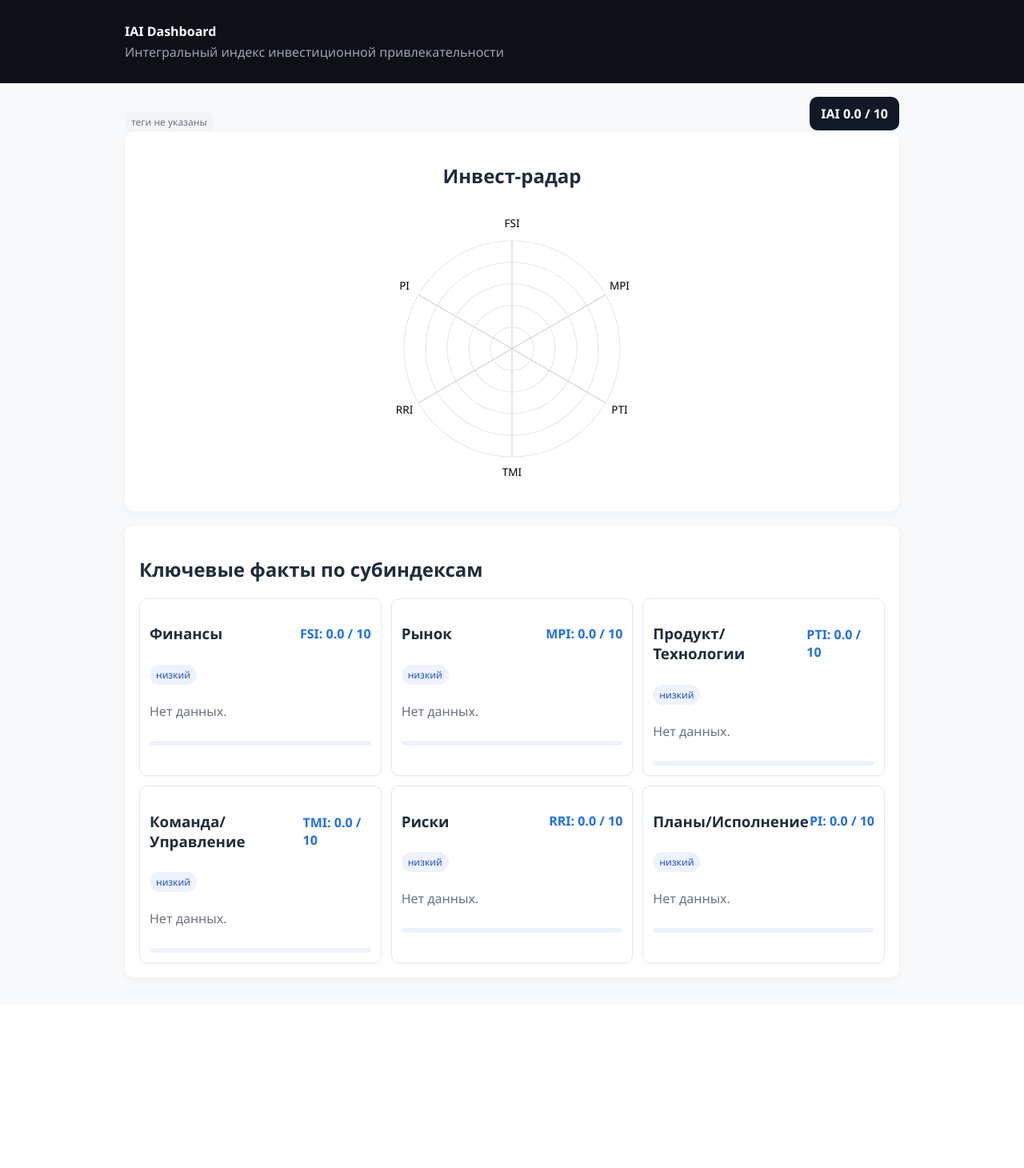
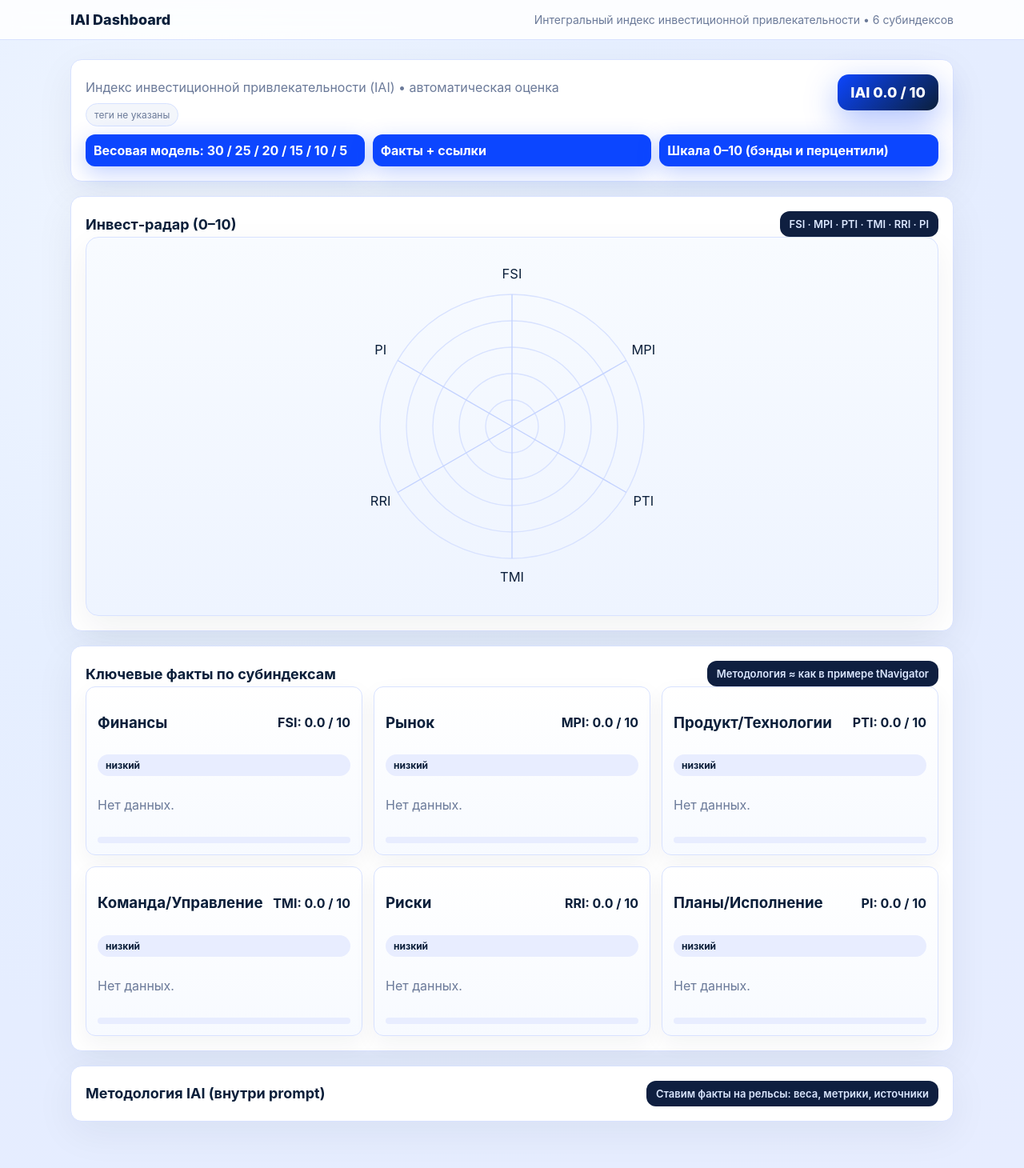
Before and after one commit to Dakimes/IAI, a Flask app: template iai_app/templates/company.html in a window 1280 px wide. Shown: the whole page at 80% size. Before the commit the page ends 1225 px from the top, so only its background shows below. Run offline with Flask 3, Linux system fonts and the light colour scheme; the template is opened without the code that fills it, so the values that code supplies are empty.

Commit message:
Refine IAI methodology prompt and refresh UI

```diff
--- a/iai_app/app.py
+++ b/iai_app/app.py
@@ -4,6 +4,94 @@ from flask import Flask, render_template, request, jsonify, abort
 
 from db import init_db, fetch_companies, fetch_company, insert_company
 from iai_logic import evaluate_company, slugify
+
+
+METHODOLOGY_OVERVIEW = [
+    {
+        "code": "FSI",
+        "name_en": "Financial Strength & Integrity",
+        "name_ru": "Финансовая устойчивость",
+        "summary": "Масштаб, рентабельность и долговая нагрузка",
+        "metrics": [
+            "Рост выручки YoY, чистая маржа, OpCF/Revenue",
+            "Net Debt / EBITDA, Interest Coverage",
+            "CCC = DIO + DSO − DPO",
+        ],
+        "weight": "30%",
+        "links": [
+            "Investopedia: CCC и Interest Coverage",
+            "Corporate Finance Institute: Net Debt / EBITDA",
+        ],
+    },
+    {
+        "code": "MPI",
+        "name_en": "Market Potential & Intensity",
+        "name_ru": "Рынок и динамика",
+        "summary": "Скорость роста, гео и каналы, конкуренция",
+        "metrics": [
+            "CAGR рынка, геодиверсификация",
+            "Канальная диверсификация B2G/B2B/B2E/B2C",
+            "HHI концентрации, NPS, длина сделки",
+        ],
+        "weight": "25%",
+        "links": [
+            "US DOJ/FTC: HHI пороги",
+            "Bain: NPS формула",
+        ],
+    },
+    {
+        "code": "PTI",
+        "name_en": "Product & Technology Intensity",
+        "name_ru": "Продукт и технологии",
+        "summary": "Зрелость, IP и интенсивность R&D",
+        "metrics": [
+            "TRL 1–9, ITC (tech momentum)",
+            "Портфель и качество IP, горизонт защиты",
+            "R&D / Revenue",
+        ],
+        "weight": "20%",
+        "links": ["NASA: TRL шкала"],
+    },
+    {
+        "code": "TMI",
+        "name_en": "Team & Management Integrity",
+        "name_ru": "Команда и управление",
+        "summary": "Лидеры, совет, мотивация и прозрачность",
+        "metrics": [
+            "Опыт leadership, кризисы, международность",
+            "Совет/независимые, комитеты, аудит",
+            "ESOP покрытие, соответствие G20/OECD",
+        ],
+        "weight": "15%",
+        "links": ["G20/OECD: Corporate Governance"],
+    },
+    {
+        "code": "RRI",
+        "name_en": "Risk & Resilience Index",
+        "name_ru": "Риски и устойчивость",
+        "summary": "Регуляторика, IP-горизонт, санкции",
+        "metrics": [
+            "Локализация (ПП-719/СТ-1)",
+            "IP-риски, судебные/санкционные кейсы",
+            "Доля B2G, компонентные зависимости",
+        ],
+        "weight": "10%",
+        "links": ["G20/OECD: governance", "HHI метод"],
+    },
+    {
+        "code": "PI",
+        "name_en": "Plan & Implementation",
+        "name_ru": "Планы и исполнение",
+        "summary": "Попадание в KPI и реалистичность планов",
+        "metrics": [
+            "MAPE/WAPE точность прогнозов",
+            "Hit-ratio KPI, NPS как прокси спроса",
+            "Согласованность с CAGR отрасли",
+        ],
+        "weight": "5%",
+        "links": ["Baeldung: MAPE/WAPE разбор"],
+    },
+]
 
 app = Flask(__name__)
 
@@ -32,6 +120,7 @@ def company(slug):
         iai=row["iai"],
         subindices=subindices.get("subindices", {}),
         tags=subindices.get("tags", []),
+        methodology=METHODOLOGY_OVERVIEW,
     )
 
 
--- a/iai_app/static/main.js
+++ b/iai_app/static/main.js
@@ -76,7 +76,7 @@ function initRadar() {
     circle.setAttribute('cy', center);
     circle.setAttribute('r', r);
     circle.setAttribute('fill', 'none');
-    circle.setAttribute('stroke', '#e5e7eb');
+    circle.setAttribute('stroke', '#d8e2ff');
     svg.appendChild(circle);
   }
 
@@ -88,7 +88,7 @@ function initRadar() {
     line.setAttribute('y1', center);
     line.setAttribute('x2', center + radius * Math.cos(angle));
     line.setAttribute('y2', center + radius * Math.sin(angle));
-    line.setAttribute('stroke', '#cbd5e1');
+    line.setAttribute('stroke', '#c3d2ff');
     svg.appendChild(line);
 
     const label = document.createElementNS(ns, 'text');
@@ -97,6 +97,7 @@ function initRadar() {
     label.setAttribute('text-anchor', 'middle');
     label.setAttribute('alignment-baseline', 'middle');
     label.setAttribute('font-size', '12');
+    label.setAttribute('fill', '#0b1f3a');
     label.textContent = axis;
     svg.appendChild(label);
 
@@ -109,8 +110,8 @@ function initRadar() {
 
   const polygon = document.createElementNS(ns, 'polygon');
   polygon.setAttribute('points', points.map(p => p.join(',')).join(' '));
-  polygon.setAttribute('fill', 'rgba(31,111,235,0.35)');
-  polygon.setAttribute('stroke', '#1f6feb');
+  polygon.setAttribute('fill', 'rgba(12,70,255,0.28)');
+  polygon.setAttribute('stroke', '#0c46ff');
   polygon.setAttribute('stroke-width', '2');
   svg.appendChild(polygon);
 }
--- a/iai_app/static/style.css
+++ b/iai_app/static/style.css
@@ -1,112 +1,319 @@
 :root {
-  --bg: #f7f9fb;
-  --primary: #1f6feb;
-  --card: #ffffff;
-  --text: #1f2d3d;
-  --muted: #6b7280;
-  --border: #e5e7eb;
+  --bg: radial-gradient(circle at 20% 20%, #f0f6ff 0, #e6efff 35%, #e5edff 65%, #e7edff 100%);
+  --surface: #ffffff;
+  --primary: #1b4fff;
+  --primary-2: #0b1f3a;
+  --accent: #a8c7ff;
+  --muted: #6b7a99;
+  --border: #d8e2ff;
+  --glow: 0 10px 50px rgba(27, 79, 255, 0.12);
 }
+
 * { box-sizing: border-box; }
+
 body {
   margin: 0;
-  font-family: 'Segoe UI', system-ui, -apple-system, sans-serif;
+  font-family: 'Inter', 'Segoe UI', system-ui, -apple-system, sans-serif;
   background: var(--bg);
-  color: var(--text);
+  color: var(--primary-2);
 }
+
 .container {
-  width: 95%;
-  max-width: 1000px;
+  width: 96%;
+  max-width: 1140px;
   margin: 0 auto;
-  padding: 16px;
+  padding: 24px 18px 40px;
 }
+
 .site-header {
-  background: #0d1117;
-  color: #fff;
-  padding: 12px 0;
+  position: sticky;
+  top: 0;
+  z-index: 10;
+  backdrop-filter: blur(10px);
+  background: rgba(255, 255, 255, 0.86);
+  border-bottom: 1px solid var(--border);
 }
-.logo { font-weight: 700; color: #fff; text-decoration: none; }
-.tagline { margin: 4px 0 0; color: #9ca3af; }
+
+.site-header .container {
+  display: flex;
+  align-items: center;
+  justify-content: space-between;
+  gap: 12px;
+  padding-top: 14px;
+  padding-bottom: 14px;
+}
+
+.logo {
+  font-weight: 800;
+  color: var(--primary-2);
+  text-decoration: none;
+  font-size: 18px;
+}
+
+.tagline { margin: 0; color: var(--muted); font-size: 14px; }
+
 .hero {
-  background: var(--card);
-  padding: 18px;
-  border-radius: 12px;
-  box-shadow: 0 2px 10px rgba(0,0,0,0.05);
-  margin: 20px 0;
+  background: linear-gradient(135deg, rgba(27, 79, 255, 0.12), rgba(10, 71, 177, 0.12));
+  padding: 22px;
+  border-radius: 16px;
+  box-shadow: var(--glow);
+  margin: 22px 0;
+  border: 1px solid var(--border);
 }
-.search-form { display: flex; gap: 8px; margin-top: 10px; }
+
+.hero h1 { margin: 0 0 8px; font-size: 28px; }
+.hero p { margin: 0; color: var(--muted); }
+
+.search-form { display: flex; gap: 10px; margin-top: 14px; flex-wrap: wrap; }
 .search-form input {
   flex: 1;
-  padding: 10px 12px;
+  min-width: 220px;
+  padding: 12px 14px;
   border: 1px solid var(--border);
-  border-radius: 8px;
+  border-radius: 12px;
+  background: #f8fbff;
+  color: var(--primary-2);
 }
 .search-form button {
-  padding: 10px 14px;
+  padding: 12px 18px;
   background: var(--primary);
   color: white;
   border: none;
-  border-radius: 8px;
+  border-radius: 12px;
   cursor: pointer;
+  font-weight: 700;
+  box-shadow: 0 10px 30px rgba(27, 79, 255, 0.25);
 }
-.table-wrapper, .radar-block, .facts-grid, .not-found {
-  background: var(--card);
+
+.panel {
+  background: var(--surface);
   padding: 18px;
-  border-radius: 12px;
-  box-shadow: 0 2px 10px rgba(0,0,0,0.05);
+  border-radius: 14px;
+  border: 1px solid var(--border);
+  box-shadow: 0 14px 50px rgba(11, 31, 58, 0.06);
   margin-bottom: 18px;
 }
-.rating-table { width: 100%; border-collapse: collapse; margin-top: 12px; }
-.rating-table th, .rating-table td { padding: 10px; border-bottom: 1px solid var(--border); }
-.rating-table a { color: var(--primary); text-decoration: none; }
 
-.company-header { display: flex; justify-content: space-between; align-items: center; gap: 12px; flex-wrap: wrap; }
-.tags { display: flex; flex-wrap: wrap; gap: 6px; }
-.tag { padding: 4px 8px; background: #e0e7ff; color: #1e3a8a; border-radius: 8px; font-size: 12px; }
-.tag.muted { background: #f3f4f6; color: var(--muted); }
-.iai-badge { padding: 10px 14px; background: #111827; color: #fff; border-radius: 10px; font-weight: 700; }
+.panel h2 { margin: 0 0 12px; font-size: 18px; }
+
+.rating-table {
+  width: 100%;
+  border-collapse: collapse;
+  margin-top: 8px;
+}
+
+.rating-table th,
+.rating-table td {
+  padding: 12px 10px;
+  border-bottom: 1px solid var(--border);
+}
+
+.rating-table th { text-align: left; color: var(--muted); font-weight: 600; }
+.rating-table td:first-child a { color: var(--primary-2); font-weight: 700; text-decoration: none; }
+.rating-table tr:hover { background: #f5f8ff; }
+
+.pill-score {
+  display: inline-flex;
+  align-items: center;
+  gap: 8px;
+  background: #edf2ff;
+  color: var(--primary);
+  padding: 6px 10px;
+  border-radius: 999px;
+  font-weight: 700;
+}
+
+.company-header {
+  display: flex;
+  justify-content: space-between;
+  align-items: flex-start;
+  gap: 12px;
+  flex-wrap: wrap;
+}
+
+.company-meta h1 { margin: 0 0 6px; font-size: 26px; }
+.company-meta .subtitle { margin: 0; color: var(--muted); }
+
+.tags { display: flex; flex-wrap: wrap; gap: 8px; margin-top: 10px; }
+
+.tag {
+  padding: 6px 10px;
+  background: #eef3ff;
+  color: var(--primary-2);
+  border-radius: 999px;
+  font-size: 12px;
+  border: 1px solid #d7e2ff;
+}
+
+.tag.muted { background: #f3f6fb; color: var(--muted); }
+
+.iai-badge {
+  padding: 12px 16px;
+  background: linear-gradient(135deg, #0c46ff, #0b1f3a);
+  color: #fff;
+  border-radius: 14px;
+  font-weight: 800;
+  font-size: 18px;
+  box-shadow: 0 14px 40px rgba(12, 70, 255, 0.35);
+}
+
+.highlight {
+  display: inline-flex;
+  align-items: center;
+  gap: 6px;
+  padding: 8px 12px;
+  background: #0f1f40;
+  color: #dbe7ff;
+  border-radius: 12px;
+  font-size: 13px;
+  font-weight: 600;
+}
 
 .radar-block { text-align: center; }
-#radar { width: 100%; max-width: 360px; height: auto; margin: 0 auto; }
+
+.radar-card {
+  background: linear-gradient(180deg, #f8fbff, #eef4ff);
+  border: 1px solid var(--border);
+  border-radius: 16px;
+  padding: 16px;
+  box-shadow: 0 14px 40px rgba(11, 31, 58, 0.06);
+}
+
+#radar { width: 100%; max-width: 440px; height: auto; margin: 0 auto; display: block; }
 
 .facts-grid .grid {
   display: grid;
   grid-template-columns: repeat(auto-fit, minmax(260px, 1fr));
+  gap: 14px;
+}
+
+.card {
+  border: 1px solid var(--border);
+  padding: 14px;
+  border-radius: 12px;
+  background: linear-gradient(180deg, #ffffff, #f7faff);
+  box-shadow: 0 10px 28px rgba(11, 31, 58, 0.05);
+  display: flex;
+  flex-direction: column;
+  gap: 10px;
+}
+
+.card-header { display: flex; justify-content: space-between; align-items: center; gap: 6px; }
+.card .score { font-weight: 700; color: var(--primary-2); }
+
+.badge {
+  display: inline-flex;
+  align-items: center;
+  gap: 6px;
+  padding: 6px 10px;
+  border-radius: 999px;
+  font-size: 12px;
+  background: #e8edff;
+  color: var(--primary-2);
+  font-weight: 700;
+}
+
+.card .facts { display: flex; flex-direction: column; gap: 10px; }
+.card .fact strong { display: block; margin-bottom: 4px; }
+
+.sources { padding-left: 18px; color: var(--primary); margin: 6px 0 0; }
+
+.muted { color: var(--muted); }
+
+.progress { height: 8px; background: #e8edff; border-radius: 999px; overflow: hidden; margin-top: 4px; }
+.progress span { display: block; height: 100%; background: linear-gradient(90deg, #0c46ff, #2b7bff); width: 0%; transition: width 0.6s ease; }
+
+.methodology {
+  display: grid;
+  grid-template-columns: repeat(auto-fit, minmax(260px, 1fr));
   gap: 12px;
 }
-.card { border: 1px solid var(--border); padding: 12px; border-radius: 10px; background: #fff; box-shadow: 0 1px 6px rgba(0,0,0,0.04); }
-.card-header { display: flex; justify-content: space-between; align-items: center; margin-bottom: 8px; }
-.card .score { font-weight: 600; color: var(--primary); }
-.card .badge { display: inline-block; padding: 4px 8px; border-radius: 20px; font-size: 12px; margin-bottom: 6px; background: #eef2ff; color: #1d4ed8; }
-.card .facts { display: flex; flex-direction: column; gap: 8px; }
-.sources { padding-left: 18px; color: var(--primary); }
-.muted { color: var(--muted); }
-.progress { height: 6px; background: #eef2ff; border-radius: 999px; overflow: hidden; margin-top: 10px; }
-.progress span { display: block; height: 100%; background: var(--primary); width: 0%; transition: width 0.6s ease; }
+
+.method-card {
+  background: var(--surface);
+  border: 1px solid var(--border);
+  border-radius: 12px;
+  padding: 12px;
+  box-shadow: 0 10px 28px rgba(11, 31, 58, 0.05);
+}
+
+.method-card h4 { margin: 0 0 6px; }
+.method-card .meta { color: var(--muted); margin: 0 0 8px; font-size: 13px; }
+.method-card ul { padding-left: 18px; margin: 8px 0; color: var(--primary-2); }
+.method-card .weight { font-weight: 700; color: var(--primary); }
+
+.meta-grid {
+  display: grid;
+  grid-template-columns: repeat(auto-fit, minmax(160px, 1fr));
+  gap: 10px;
+  margin-top: 10px;
+}
+
+.meta-chip {
+  background: #0c46ff;
+  color: #fff;
+  padding: 10px;
+  border-radius: 12px;
+  font-weight: 700;
+  box-shadow: 0 8px 28px rgba(12, 70, 255, 0.25);
+}
 
 .modal {
   position: fixed; inset: 0; display: flex; align-items: center; justify-content: center;
-  background: rgba(0,0,0,0.45);
+  background: rgba(10, 20, 40, 0.6);
   z-index: 1000;
 }
+
 .modal.hidden { display: none; }
+
 .modal-content {
-  background: #fff; padding: 18px; border-radius: 12px; width: 320px;
-  box-shadow: 0 4px 18px rgba(0,0,0,0.2);
+  background: #fff;
+  padding: 18px;
+  border-radius: 14px;
+  width: 340px;
+  border: 1px solid var(--border);
+  box-shadow: 0 18px 40px rgba(11, 31, 58, 0.25);
 }
-.pipeline-steps { list-style: none; padding: 0; margin: 12px 0; display: flex; flex-direction: column; gap: 8px; }
-.pipeline-steps li { padding: 8px 10px; border-radius: 8px; border: 1px solid var(--border); }
-.pipeline-steps li.active { background: #e0f2fe; border-color: #38bdf8; }
+
+.pipeline-steps {
+  list-style: none;
+  padding: 0;
+  margin: 12px 0;
+  display: flex;
+  flex-direction: column;
+  gap: 8px;
+}
+
+.pipeline-steps li {
+  padding: 8px 10px;
+  border-radius: 10px;
+  border: 1px solid var(--border);
+  background: #f6f8ff;
+}
+
+.pipeline-steps li.active {
+  background: #e7ecff;
+  border-color: #c8d7ff;
+  color: var(--primary-2);
+  font-weight: 700;
+}
+
+.hint { color: var(--muted); margin: 6px 0 0; font-size: 13px; }
 
 .btn {
   background: var(--primary);
   color: #fff;
   padding: 10px 12px;
-  border-radius: 8px;
+  border-radius: 10px;
   text-decoration: none;
+  font-weight: 700;
+  display: inline-flex;
+  align-items: center;
+  gap: 6px;
 }
 
-@media (max-width: 640px) {
+@media (max-width: 720px) {
   .search-form { flex-direction: column; }
   .company-header { align-items: flex-start; }
-  .modal-content { width: 90%; }
+  .modal-content { width: 92%; }
 }
--- a/iai_app/templates/base.html
+++ b/iai_app/templates/base.html
@@ -10,7 +10,7 @@
   <header class="site-header">
     <div class="container">
       <a href="{{ url_for('index') }}" class="logo">IAI Dashboard</a>
-      <p class="tagline">Интегральный индекс инвестиционной привлекательности</p>
+      <p class="tagline">Интегральный индекс инвестиционной привлекательности • 6 субиндексов</p>
     </div>
   </header>
   <main class="container">
--- a/iai_app/templates/company.html
+++ b/iai_app/templates/company.html
@@ -1,8 +1,10 @@
 {% extends 'base.html' %}
 {% block content %}
-<section class="company-header">
-  <div>
+<section class="panel">
+  <div class="company-header">
+    <div class="company-meta">
       <h1>{{ name }}</h1>
+      <p class="subtitle">Индекс инвестиционной привлекательности (IAI) • автоматическая оценка</p>
       <div class="tags">
         {% for tag in tags %}
           <span class="tag">{{ tag }}</span>
@@ -12,10 +14,20 @@
       </div>
     </div>
     <div class="iai-badge">IAI {{ '%.1f'|format(iai) }} / 10</div>
+  </div>
+  <div class="meta-grid">
+    <div class="meta-chip">Весовая модель: 30 / 25 / 20 / 15 / 10 / 5</div>
+    <div class="meta-chip">Факты + ссылки</div>
+    <div class="meta-chip">Шкала 0–10 (бэнды и перцентили)</div>
+  </div>
 </section>
 
-<section class="radar-block">
-  <h2>Инвест-радар</h2>
+<section class="panel radar-block">
+  <div class="company-header" style="align-items: center;">
+    <h2 style="margin:0">Инвест‑радар (0–10)</h2>
+    <span class="highlight">FSI · MPI · PTI · TMI · RRI · PI</span>
+  </div>
+  <div class="radar-card">
     <div id="radarContainer"
          data-fsi="{{ subindices.get('FSI', {}).get('score', 0) }}"
          data-mpi="{{ subindices.get('MPI', {}).get('score', 0) }}"
@@ -25,10 +37,14 @@
          data-pi="{{ subindices.get('PI', {}).get('score', 0) }}">
       <svg id="radar" viewBox="0 0 320 320"></svg>
     </div>
+  </div>
 </section>
 
-<section class="facts-grid">
-  <h2>Ключевые факты по субиндексам</h2>
+<section class="panel facts-grid">
+  <div class="company-header" style="align-items: center;">
+    <h2 style="margin:0">Ключевые факты по субиндексам</h2>
+    <span class="highlight">Методология ≈ как в примере tNavigator</span>
+  </div>
   <div class="grid">
     {% for key, label in {'FSI':'Финансы', 'MPI':'Рынок', 'PTI':'Продукт/Технологии', 'TMI':'Команда/Управление', 'RRI':'Риски', 'PI':'Планы/Исполнение'}.items() %}
       {% set block = subindices.get(key, {}) %}
@@ -60,4 +76,25 @@
     {% endfor %}
   </div>
 </section>
+
+<section class="panel">
+  <div class="company-header" style="align-items:center;">
+    <h2 style="margin:0">Методология IAI (внутри prompt)</h2>
+    <span class="highlight">Ставим факты на рельсы: веса, метрики, источники</span>
+  </div>
+  <div class="methodology">
+    {% for item in methodology %}
+      <div class="method-card">
+        <h4>{{ item.code }} — {{ item.name_en }}</h4>
+        <p class="meta">{{ item.name_ru }} • {{ item.summary }} • <span class="weight">Вес: {{ item.weight }}</span></p>
+        <ul>
+          {% for metric in item.metrics %}
+            <li>{{ metric }}</li>
+          {% endfor %}
+        </ul>
+        <p class="muted">Опоры: {{ item.links|join('; ') }}</p>
+      </div>
+    {% endfor %}
+  </div>
+</section>
 {% endblock %}
```
Also changed, not shown: iai_app/iai_logic.py (+18 -5 lines), iai_app/templates/index.html (+8 -3 lines). Lines whose indentation alone changed are shown as unchanged.
